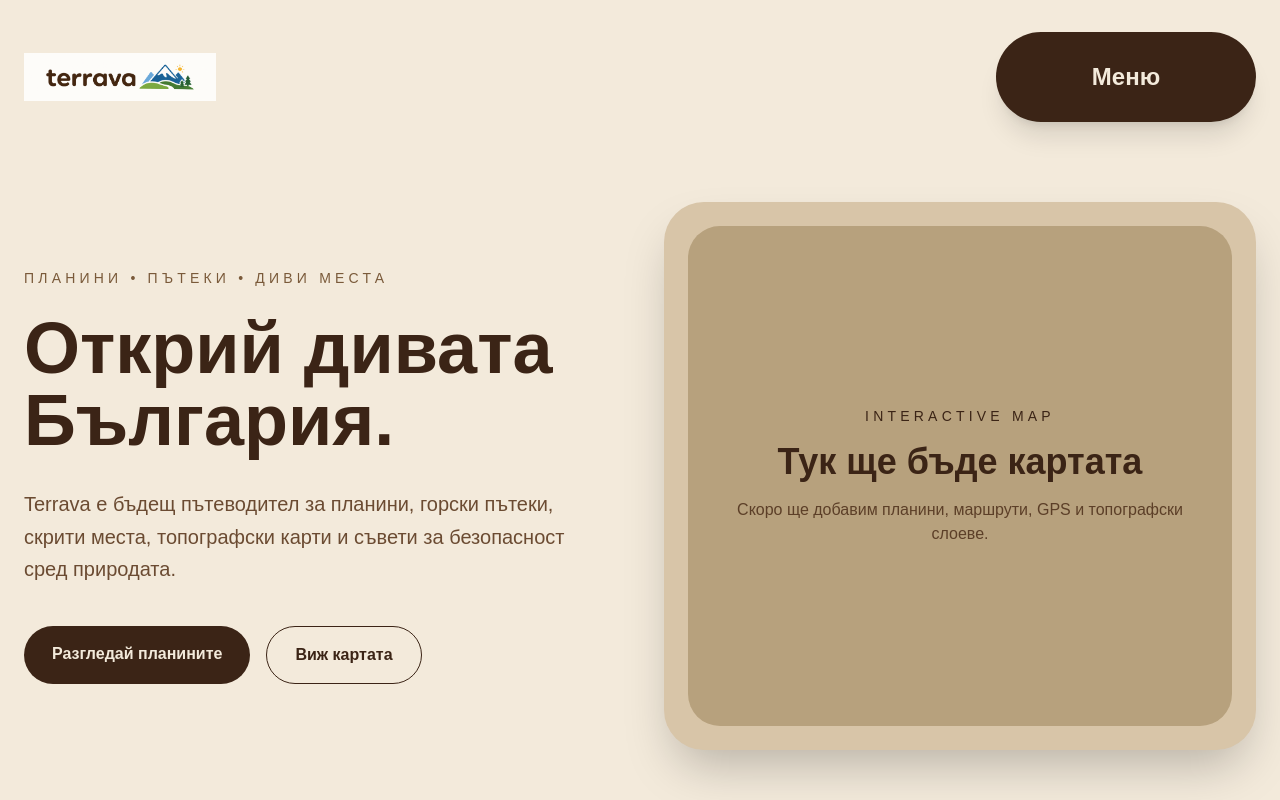
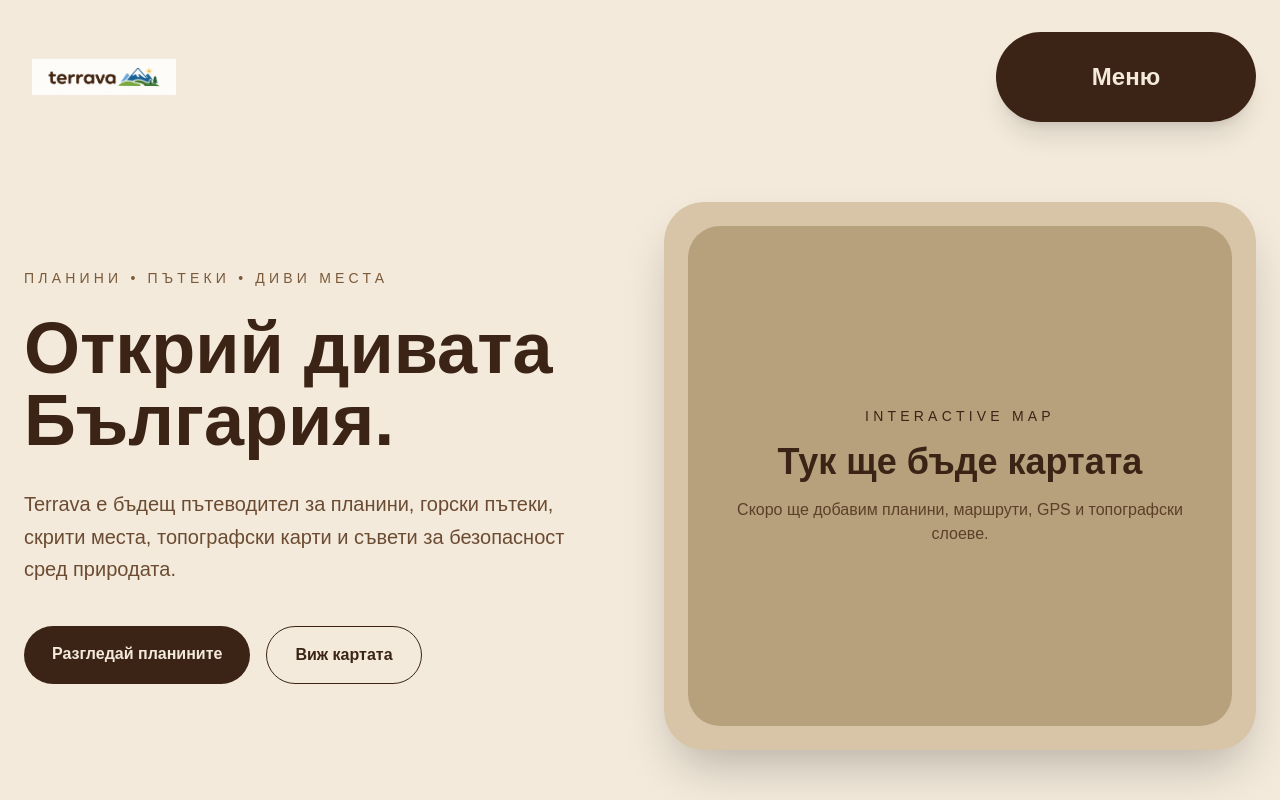
Before and after one commit to hroko9898-lab/terrava, a Next.js app: page / in a window 1280 px wide. Shown: the top 800 px of the page. Built offline with nearby package versions, Linux system fonts and the light colour scheme.

Commit message:
Update Terrava logo size

```diff
--- a/app/page.tsx
+++ b/app/page.tsx
@@ -3,11 +3,13 @@ export default function Home() {
     <main className="min-h-screen bg-[#f3eadb] text-[#3b2416] overflow-x-hidden">
       <section className="px-6 py-8 max-w-7xl mx-auto">
       <nav className="flex items-center justify-between mb-20">
+ <div className="bg-[#f3eadb] rounded-2xl px-2 py-1 inline-flex items-center">
   <img
-  src="/terrava-logo.png"
-  alt="Terrava"
-  className="h-12 w-auto"
-/>
+    src="/terrava-logo.png"
+    alt="Terrava"
+    className="h-9 w-auto"
+  />
+</div>
 
   <details className="relative">
   <summary className="bg-[#3b2416] text-[#f3eadb] w-[170px] h-[64px] md:w-[260px] md:h-[90px] rounded-full text-lg md:text-2xl font-bold cursor-pointer shadow-xl flex items-center justify-center">
```
